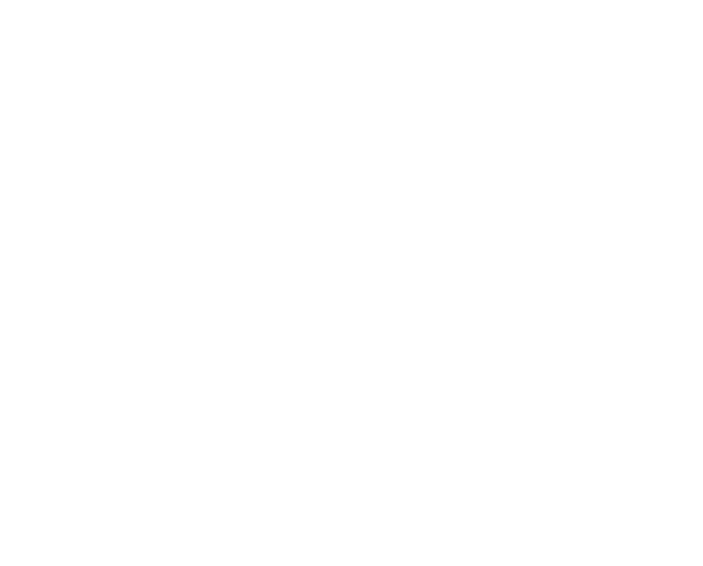
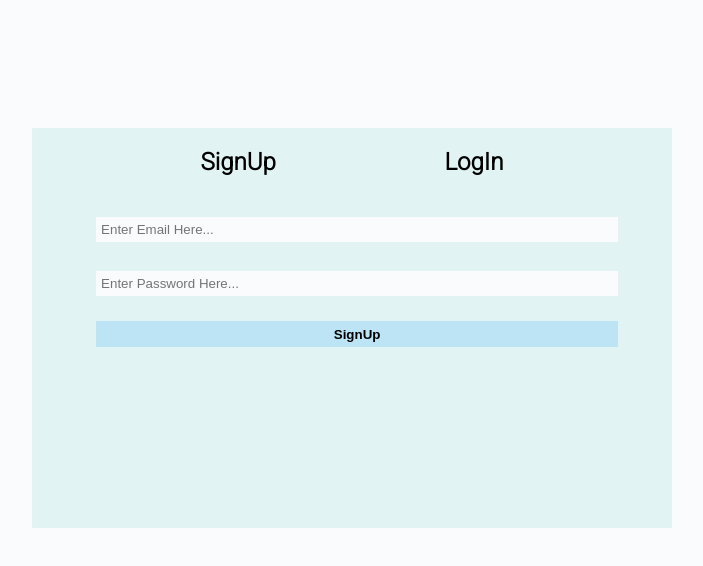
Before and after one commit to Sabeerwaqas/Attendance-Management-System, a React (Create React App) app: page / in a window 1280 px wide. Shown: the top 566 px of the page, without its empty margins (288-991 px from the left). Built offline with nearby package versions, Linux system fonts and the light colour scheme.

Commit message:
Create LogIn Page

```diff
--- a/package.json
+++ b/package.json
@@ -8,6 +8,7 @@
     "@testing-library/user-event": "^13.5.0",
     "react": "^18.2.0",
     "react-dom": "^18.2.0",
+    "react-router-dom": "^6.14.1",
     "react-scripts": "5.0.1",
     "web-vitals": "^2.1.4"
   },
--- a/public/index.html
+++ b/public/index.html
@@ -24,6 +24,18 @@
       work correctly both with client-side routing and a non-root public URL.
       Learn how to configure a non-root public URL by running `npm run build`.
     -->
+    <!-- Google Fonts -->
+    <link rel="preconnect" href="https://fonts.googleapis.com" />
+    <link rel="preconnect" href="https://fonts.gstatic.com" crossorigin />
+    <link
+      href="https://fonts.googleapis.com/css2?family=EB+Garamond&family=Roboto:wght@300&display=swap"
+      rel="stylesheet"
+    />
+    <!-- Bootstrap Icons -->
+    <link
+      rel="stylesheet"
+      href="https://cdn.jsdelivr.net/npm/bootstrap-icons@1.10.5/font/bootstrap-icons.css"
+    />
     <title>React App</title>
   </head>
   <body>
--- a/src/App.js
+++ b/src/App.js
@@ -1,8 +1,11 @@
 import './App.css';
+import Signup from './components/login-signup/Signup';
 
 function App() {
   return (
-    <></>
+    <>
+      <Signup/>
+    </>
   );
 }
 
--- /dev/null
+++ b/src/components/login-signup/Signup.js
@@ -0,0 +1,46 @@
+import React from "react";
+import "./signup.css";
+
+const Signup = () => {
+
+
+
+
+
+  return (
+    <>
+      <div className="signup-parent">
+        <div className="headings">
+          <span>
+            <h2>SignUp</h2>
+          </span>
+          <span>
+            <h2>LogIn</h2>
+          </span>
+        </div>
+        <div>
+          <form>
+            <div className="input input-email">
+              <input className="email"
+               type="email"
+               placeholder="Enter Email Here..."
+                />
+            </div>
+            <div className="input input-password">
+              <input className="password"
+               type="password"
+               placeholder="Enter Password Here..."
+                />
+                <button className="signup-btn">
+                SignUp
+            </button>
+            </div>
+
+          </form>
+        </div>
+      </div>
+    </>
+  );
+};
+
+export default Signup;
--- /dev/null
+++ b/src/components/login-signup/signup.css
@@ -0,0 +1,60 @@
+body{
+    margin: 0;
+    padding: 0;
+    box-sizing: border-box;
+    background-color: #F9FBFC;
+    font-family: 'EB Garamond', serif;
+    font-family: 'Roboto', sans-serif;
+}
+
+.dark-theme-background{
+    background-color: #070B0F;
+}
+
+.dark-theme-component{
+    background-color: #46484E;
+}
+
+.signup-parent{
+    background-color: #E1F4F3;
+    width: 50vw;
+    height: 50vh;
+    margin: 0 auto;
+    margin-top: 10%;
+}
+
+.headings{
+    display: flex;
+    justify-content: space-evenly;
+}
+
+.input{
+    width: 40vw;
+    margin: 0 auto;
+    margin-top: 2%;
+    padding: 8px;
+
+}
+
+.email{
+    width: 40vw;
+    border: none;
+    padding: 1%;
+    background-color: #F9FBFC;
+}
+
+.password{
+    width: 40vw;
+    border: none;
+    padding: 1%;
+    background-color: #F9FBFC;
+}
+
+.signup-btn{
+    width: 40.8vw;
+    padding: 1%;
+    margin-top: 5%;
+    background-color: #BDE4F4;
+    font-weight: bold;
+    border: none;
+}
```
Also changed, not shown: 1 other file (tests, documents, lock files or other folders).
